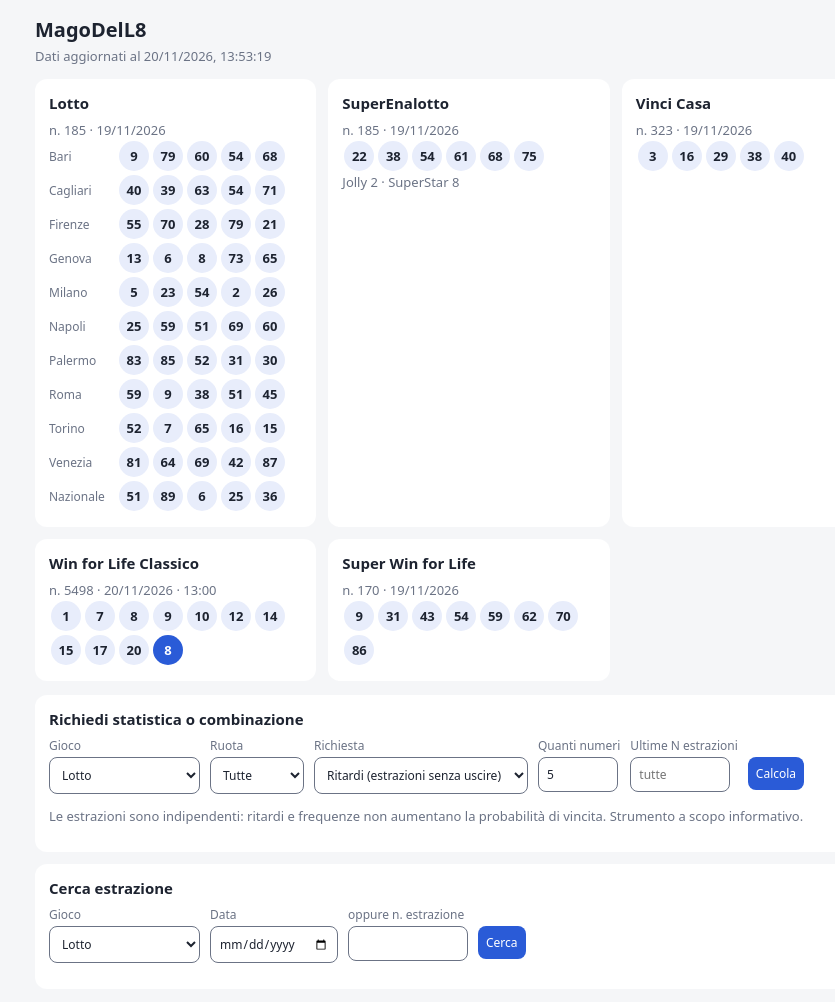
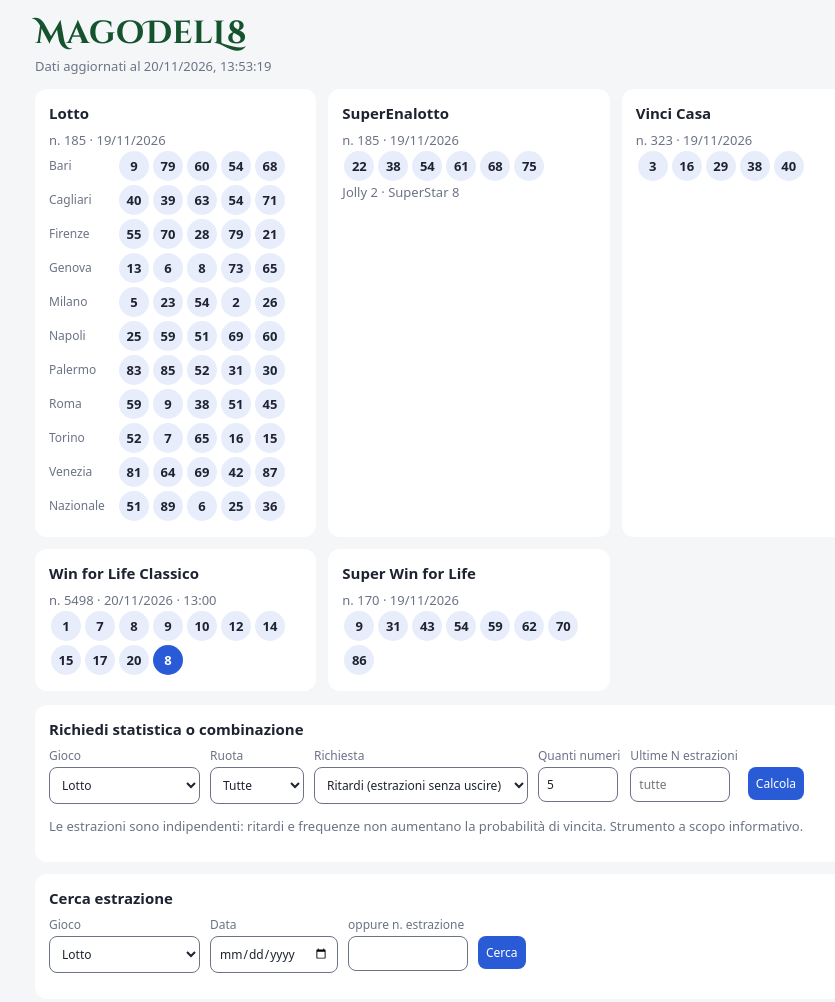
Before and after one commit to Marcossale/Magodell8, a plain HTML site: page index.html in a window 1280 px wide. Shown: the whole page, without its empty margins (171-1006 px from the left). Drawn offline with Linux system fonts and the light colour scheme.

Commit message:
Titolo con font decorativo (Cinzel Decorative) e colore verde scuro
Il font è caricato da Google Fonts limitato ai soli caratteri del titolo
e tenuto in cache dal service worker per l'uso offline.

Co-Authored-By: Claude Sonnet 5.5 <noreply@anthropic.com>

```diff
--- a/index.html
+++ b/index.html
@@ -5,14 +5,17 @@
 <meta name="description" content="Ultime estrazioni, ritardi e statistiche di Lotto, SuperEnalotto, Vinci Casa e Win for Life.">
 <meta name="theme-color" content="#2a5bd7">
 <link rel="manifest" href="manifest.webmanifest">
+<link rel="preconnect" href="https://fonts.googleapis.com">
+<link rel="preconnect" href="https://fonts.gstatic.com" crossorigin>
+<link rel="stylesheet" crossorigin href="https://fonts.googleapis.com/css2?family=Cinzel+Decorative:wght@700&text=MagoDelL8&display=swap">
 <link rel="icon" href="icons/icon-192.png">
 <link rel="apple-touch-icon" href="icons/icon-192.png">
 <style>
-:root{--bg:#f5f6f8;--card:#fff;--tx:#1d2330;--mu:#6b7385;--ac:#2a5bd7;--ball:#e8edfb}
-@media(prefers-color-scheme:dark){:root{--bg:#12151c;--card:#1c212c;--tx:#e8ebf2;--mu:#98a0b3;--ac:#7aa2ff;--ball:#2a3350}}
+:root{--bg:#f5f6f8;--card:#fff;--tx:#1d2330;--mu:#6b7385;--ac:#2a5bd7;--ball:#e8edfb;--brand:#14532d}
+@media(prefers-color-scheme:dark){:root{--bg:#12151c;--card:#1c212c;--tx:#e8ebf2;--mu:#98a0b3;--ac:#7aa2ff;--ball:#2a3350;--brand:#5fbf8a}}
 *{box-sizing:border-box}
 body{margin:0 auto;font:15px system-ui,sans-serif;background:var(--bg);color:var(--tx);padding:16px;max-width:900px}
-h1{font-size:20px;margin:0 0 4px}h2{font-size:15px;margin:0 0 8px}.mu{color:var(--mu);font-size:13px}
+h1{font:700 32px/1.15 "Cinzel Decorative","Palatino Linotype",Georgia,serif;letter-spacing:.5px;color:var(--brand);margin:0 0 4px}h2{font-size:15px;margin:0 0 8px}.mu{color:var(--mu);font-size:13px}
 .grid{display:grid;grid-template-columns:repeat(auto-fit,minmax(260px,1fr));gap:12px;margin:14px 0}
 .card{background:var(--card);border-radius:12px;padding:14px}
 .b{display:inline-flex;width:30px;height:30px;border-radius:50%;background:var(--ball);align-items:center;justify-content:center;font-weight:600;margin:2px;font-size:13px}
--- a/sw.js
+++ b/sw.js
@@ -1,5 +1,5 @@
 // Service worker: shell dell'app in cache (aggiornata in background), dati con rete prima e cache come riserva offline.
-const CACHE = 'magodel8-v3';
+const CACHE = 'magodel8-v4';
 const SHELL = ['./', 'index.html', 'app.js', 'manifest.webmanifest', 'icons/icon-192.png', 'icons/icon-512.png'];
 
 self.addEventListener('install', e => {
@@ -10,7 +10,8 @@ self.addEventListener('activate', e => {
 });
 self.addEventListener('fetch', e => {
   const req = e.request, url = new URL(req.url);
-  if (req.method !== 'GET' || url.origin !== location.origin) return;
+  const isFont = url.hostname === 'fonts.googleapis.com' || url.hostname === 'fonts.gstatic.com';   // font del titolo, tenuti in cache per l'offline
+  if (req.method !== 'GET' || (url.origin !== location.origin && !isFont)) return;
   const isData = url.pathname.includes('/data/');
   e.respondWith(caches.open(CACHE).then(async c => {
     const hit = await c.match(req);
```
